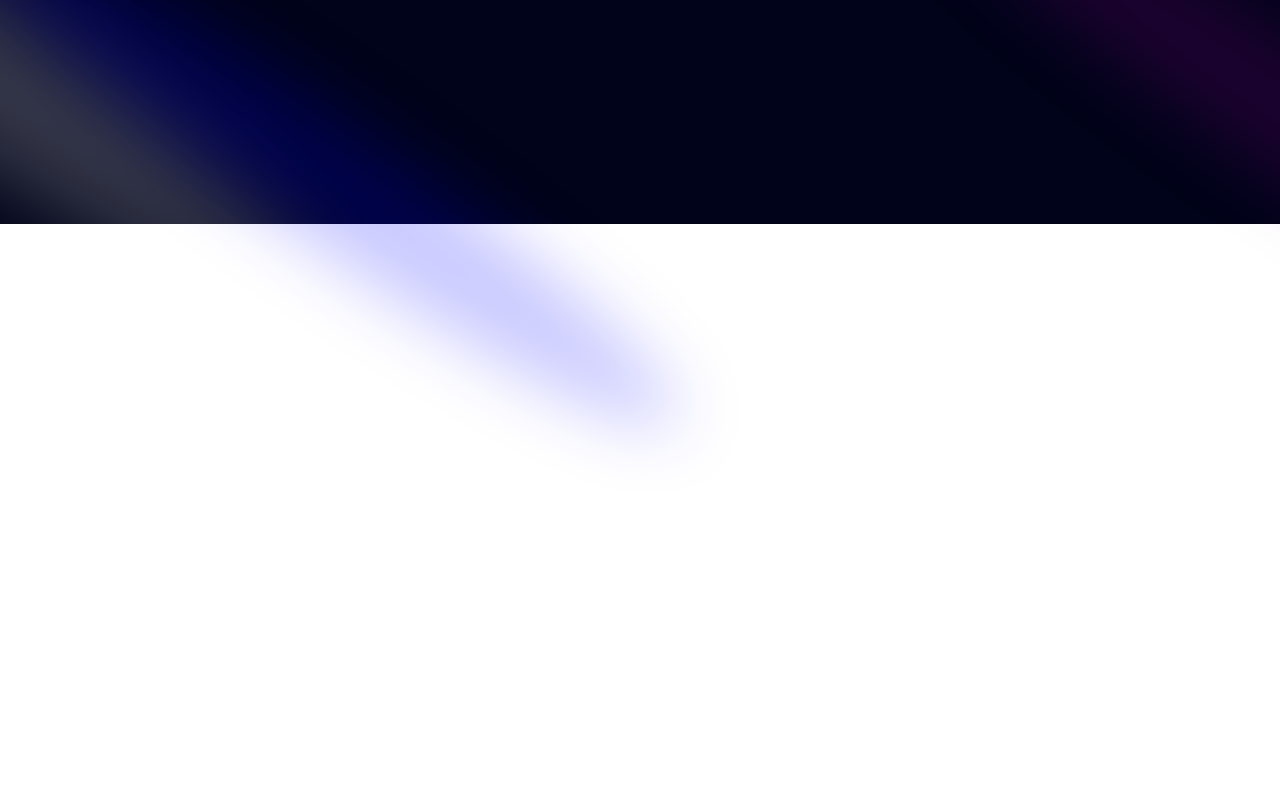
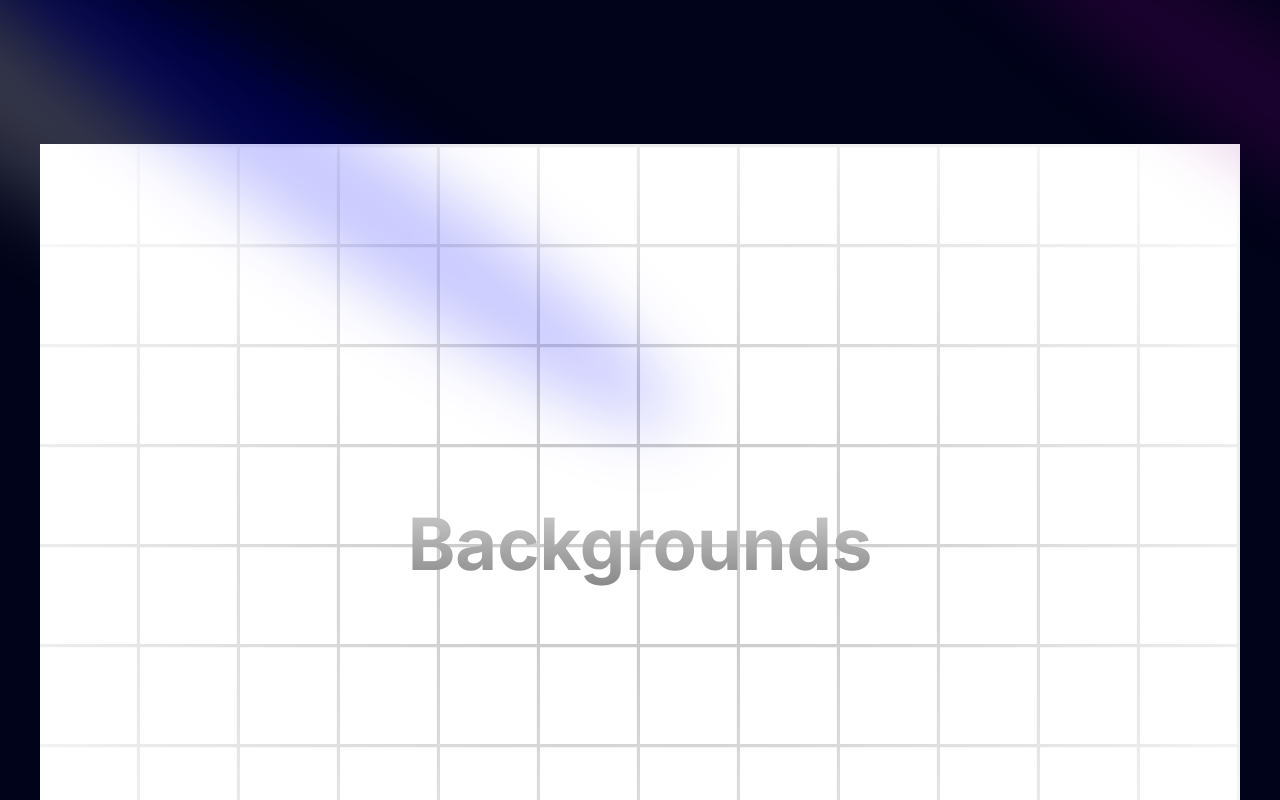
Before and after one commit to H3nry-T/Linear-, a Next.js app: page / in a window 1280 px wide. Shown: the top 800 px of the page. Built offline with nearby package versions, Linux system fonts and the light colour scheme.

Commit message:
added Grid background

```diff
--- a/src/components/Hero.tsx
+++ b/src/components/Hero.tsx
@@ -1,5 +1,6 @@
 import React from "react";
 import { Spotlight } from "./ui/Spotlight";
+import { GridBackground } from "./ui/GridBackground";
 
 export default function Hero() {
   return (
@@ -9,6 +10,7 @@
         <Spotlight fill="purple" className="top-10 left-full h-[80vh] w-[50vw]"/>
         <Spotlight fill="blue" className="top-28 left-80 h-[80vh] w-[50vw]"/>
       </div>
+      <GridBackground/>
     </section>
   );
 }
--- /dev/null
+++ b/src/components/ui/GridBackground.tsx
@@ -0,0 +1,13 @@
+import React from "react";
+
+export function GridBackground() {
+  return (
+    <div className="h-[50rem] w-full dark:bg-black bg-white  dark:bg-grid-white/[0.2] bg-grid-black/[0.2] relative flex items-center justify-center">
+      {/* Radial gradient for the container to give a faded look */}
+      <div className="absolute pointer-events-none inset-0 flex items-center justify-center dark:bg-black bg-white [mask-image:radial-gradient(ellipse_at_center,transparent_20%,black)]"></div>
+      <p className="text-4xl sm:text-7xl font-bold relative z-20 bg-clip-text text-transparent bg-gradient-to-b from-neutral-200 to-neutral-500 py-8">
+        Backgrounds
+      </p>
+    </div>
+  );
+}
```
